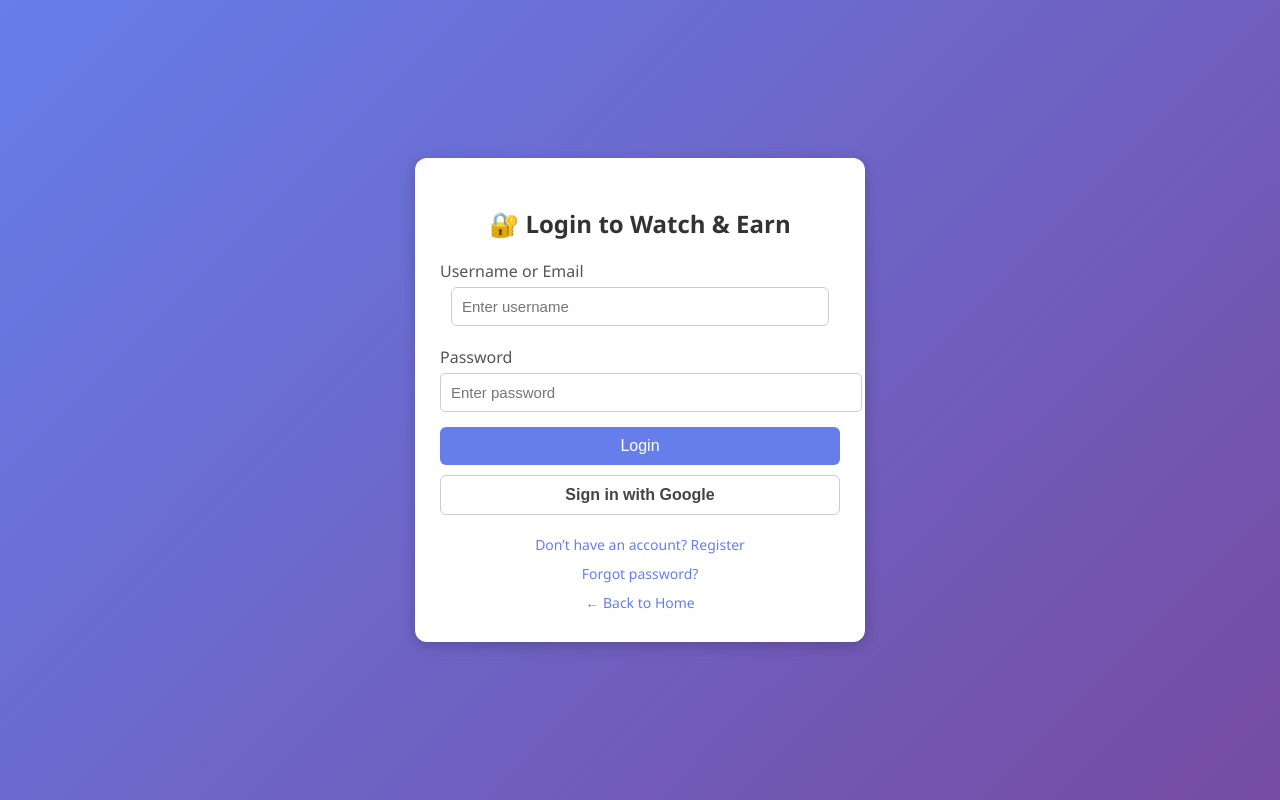
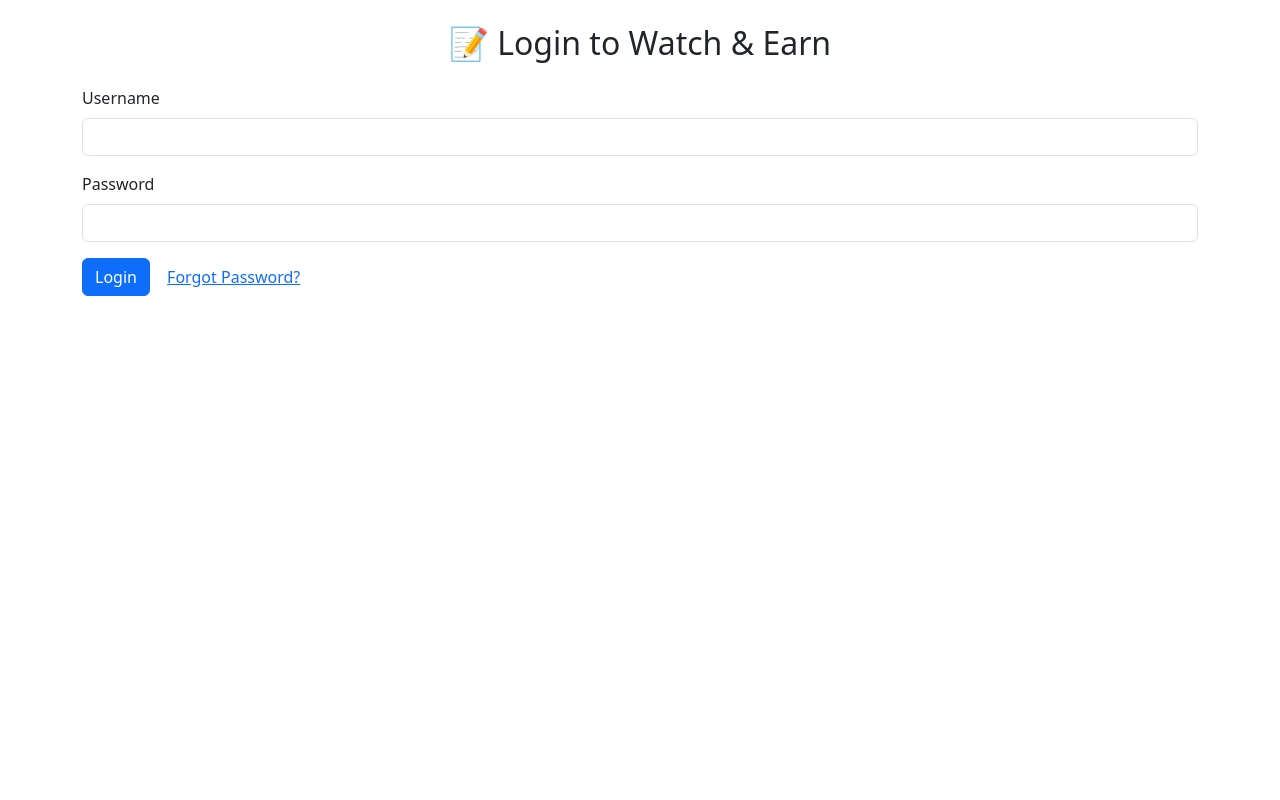
Before and after one commit to benmarshall254/Watchand-earn-app1, a Python web app: template templates/login.html in a window 1280 px wide. Run offline with Jinja, Linux system fonts and the light colour scheme; the template is opened without the code that fills it, so the values that code supplies are empty; some libraries are stand-ins or nearby versions.

Commit message:
Update login.html

```diff
--- a/templates/login.html
+++ b/templates/login.html
@@ -1,159 +1,37 @@
 <!DOCTYPE html>
 <html lang="en">
 <head>
-    <meta charset="UTF-8">
-    <title>Login - Watch & Earn</title>
-    <link rel="stylesheet" href="{{ url_for('static', filename='style.css') }}">
-    <style>
-        body {
-            background: linear-gradient(135deg, #667eea, #764ba2);
-            display: flex;
-            justify-content: center;
-            align-items: center;
-            height: 100vh;
-            margin: 0;
-            font-family: 'Segoe UI', sans-serif;
-        }
-
-        .login-container {
-            background: white;
-            padding: 30px 25px;
-            border-radius: 12px;
-            box-shadow: 0 4px 15px rgba(0,0,0,0.2);
-            width: 100%;
-            max-width: 400px;
-            text-align: center;
-        }
-
-        h2 {
-            margin-bottom: 20px;
-            color: #333;
-        }
-
-        label {
-            display: block;
-            text-align: left;
-            margin: 10px 0 5px;
-            color: #555;
-        }
-
-        input[type="text"], input[type="password"] {
-            width: 100%;
-            padding: 10px;
-            margin-bottom: 15px;
-            border: 1px solid #ccc;
-            border-radius: 5px;
-            font-size: 15px;
-        }
-
-        button {
-            background: #667eea;
-            color: white;
-            border: none;
-            padding: 10px 15px;
-            width: 100%;
-            font-size: 16px;
-            border-radius: 6px;
-            cursor: pointer;
-        }
-
-        button:hover {
-            background: #5a67d8;
-        }
-
-        .error {
-            background: #ffdddd;
-            color: #d8000c;
-            padding: 10px;
-            border-radius: 5px;
-            margin-bottom: 15px;
-        }
-
-        .google-btn {
-            background: white;
-            color: #444;
-            border: 1px solid #ccc;
-            margin-top: 10px;
-            font-weight: bold;
-        }
-
-        .google-btn:hover {
-            background: #f5f5f5;
-        }
-
-        a {
-            display: block;
-            margin-top: 10px;
-            color: #667eea;
-            text-decoration: none;
-            font-size: 14px;
-        }
-
-        a:hover {
-            text-decoration: underline;
-        }
-
-        .bottom-links {
-            margin-top: 20px;
-        }
-    </style>
-
-    <!-- Firebase JS (optional) -->
-    <script src="https://www.gstatic.com/firebasejs/10.12.0/firebase-app.js"></script>
-    <script src="https://www.gstatic.com/firebasejs/10.12.0/firebase-auth.js"></script>
-    <script>
-        const firebaseConfig = {
-            apiKey: "AIzaSyBIC0u1HfE3aqI-_2aMJT9AKRqUEjlTEJ8",
-            authDomain: "your-app.firebaseapp.com",
-            projectId: "your-app",
-            storageBucket: "your-app.appspot.com",
-            messagingSenderId: "your-sender-id",
-            appId: "your-app-id"
-        };
-
-        firebase.initializeApp(firebaseConfig);
-        const auth = firebase.auth();
-
-        function signInWithGoogle() {
-            const provider = new firebase.auth.GoogleAuthProvider();
-            auth.signInWithPopup(provider)
-                .then((result) => {
-                    const email = result.user.email;
-                    window.location.href = "/firebase-login?email=" + encodeURIComponent(email);
-                })
-                .catch((error) => {
-                    alert("Google sign-in failed: " + error.message);
-                });
-        }
-    </script>
+  <meta charset="UTF-8">
+  <meta name="viewport" content="width=device-width, initial-scale=1.0">
+  <title>Login - Watch & Earn</title>
+  <link rel="stylesheet" href="https://cdn.jsdelivr.net/npm/bootstrap@5.3.0/dist/css/bootstrap.min.css">
 </head>
 <body>
-    <div class="login-container">
-        <h2>🔐 Login to Watch & Earn</h2>
+  <div class="container py-4">
+    <h2 class="text-center mb-4">📝 Login to Watch & Earn</h2>
 
-        {% with messages = get_flashed_messages() %}
-            {% if messages %}
-                <div class="error">{{ messages[0] }}</div>
-            {% endif %}
-        {% endwith %}
+    <form method="POST">
+      <div class="mb-3">
+        <label for="username" class="form-label">Username</label>
+        <input type="text" class="form-control" name="username" required>
+      </div>
 
-        <form method="post" action="{{ url_for('login') }}">
-            <label for="username">Username or Email</label>
-            <input type="text" name="username" placeholder="Enter username" required autocomplete="username">
+      <div class="mb-3">
+        <label for="password" class="form-label">Password</label>
+        <input type="password" class="form-control" name="password" required>
+      </div>
 
-            <label for="password">Password</label>
-            <input type="password" name="password" placeholder="Enter password" required autocomplete="current-password">
+      <button type="submit" class="btn btn-primary">Login</button>
+      <a href="/forgot-password" class="btn btn-link">Forgot Password?</a>
+    </form>
 
-            <button type="submit">Login</button>
-        </form>
-
-        <button class="google-btn" onclick="signInWithGoogle()">Sign in with Google</button>
-
-        <div class="bottom-links">
-            <a href="/register">Don’t have an account? Register</a>
-            <a href="/reset">Forgot password?</a>
-            <a href="/">← Back to Home</a>
+    {% with messages = get_flashed_messages() %}
+      {% if messages %}
+        <div class="alert alert-warning mt-3">
+          {{ messages[0] }}
         </div>
-    </div>
+      {% endif %}
+    {% endwith %}
+  </div>
 </body>
 </html>
```
